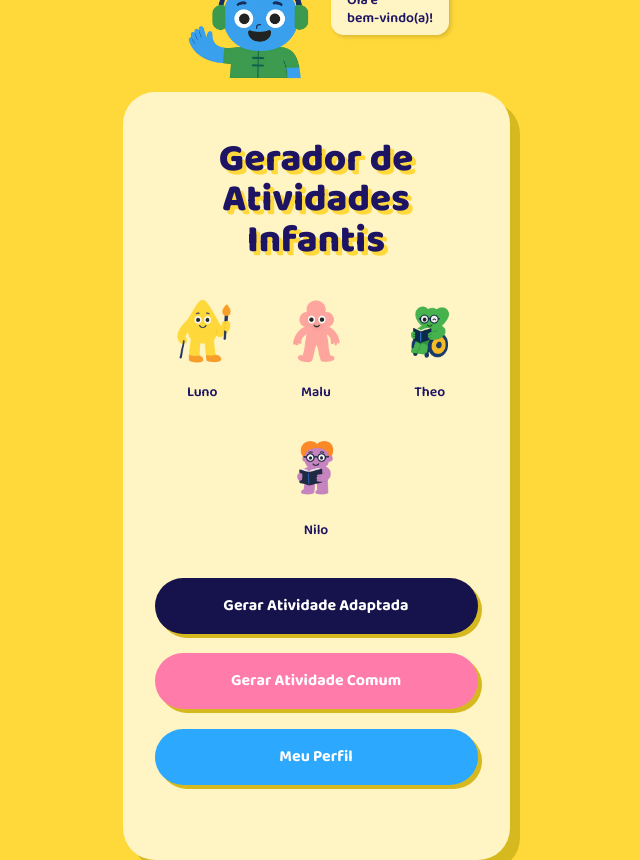
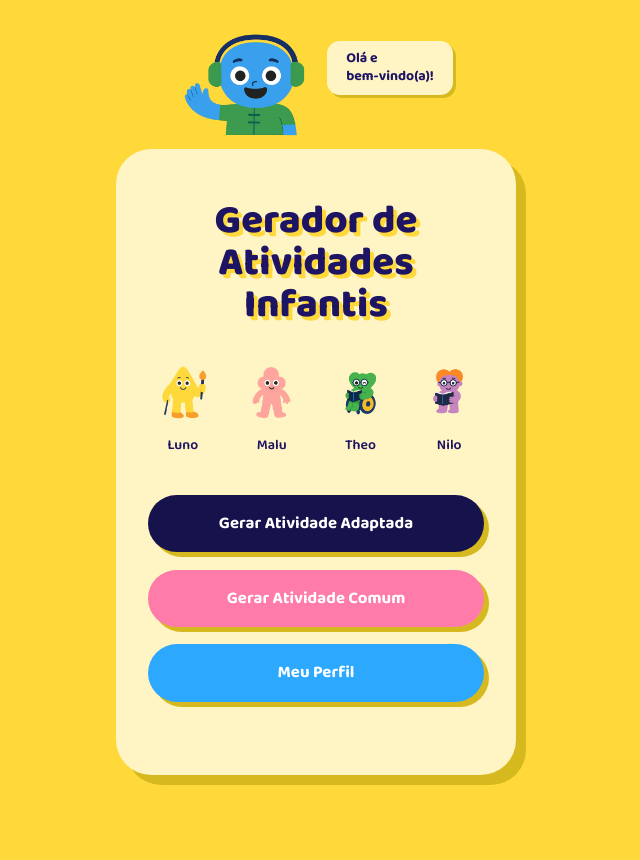
Before and after one commit to letiricetti2-alt/gerador-de-atividades-infantis, a Next.js app: page / in a window 1280 px wide. Shown: the whole page, without its empty margins (324-964 px from the left). After the commit the page ends 800 px from the top, so only its background shows below. Built offline with nearby package versions, Linux system fonts and the light colour scheme.

Commit message:
Update globals.css

```diff
--- a/app/globals.css
+++ b/app/globals.css
@@ -2,8 +2,7 @@
 @tailwind components;
 @tailwind utilities;
 
-html,
-body {
+html, body {
   margin: 0;
   padding: 0;
   background-color: #FFD83A;
@@ -11,39 +10,69 @@ body {
   font-family: var(--font-baloo), sans-serif;
 }
 
+/* Container centralizado */
+main {
+  display: flex;
+  flex-direction: column;
+  align-items: center;
+  padding-top: 2rem;
+  min-height: 100vh;
+}
+
+/* Balão e personagem Tina */
+.header-container {
+  display: flex;
+  align-items: flex-start;
+  justify-content: center;
+  margin-bottom: -2rem;
+}
+
+.tina {
+  width: 130px;
+  height: auto;
+  z-index: 10;
+  margin-right: -15px;
+}
+
+.speech-bubble {
+  background-color: #FFF4C4;
+  border-radius: 0.8rem;
+  padding: 0.6rem 1.2rem;
+  font-weight: 700;
+  font-size: 0.95rem;
+  box-shadow: 3px 3px 0 #D6B91E;
+}
+
 /* Cartão principal */
 .main-card {
   background-color: #FFF4C4;
-  border-radius: 2rem;
+  border-radius: 2.2rem;
   box-shadow: 10px 10px 0 #D6B91E;
-  padding: 3rem 2rem 3.5rem;
-  width: 90%;
-  max-width: 430px;
+  padding: 3.2rem 2rem 3.5rem;
+  width: 400px;
   text-align: center;
-  margin: 0 auto;
 }
 
 /* Título */
 .main-title {
   font-weight: 800;
+  font-size: 2.5rem;
   line-height: 1.05;
-  font-size: 2.4rem;
-  color: #1E1464;
+  margin-bottom: 2.2rem;
   text-shadow: 4px 4px 0 #FFD83A;
-  margin-bottom: 2rem;
 }
 
 /* Personagens */
 .characters {
-  display: flex;
-  justify-content: center;
-  flex-wrap: wrap;
-  gap: 1.8rem;
-  margin-bottom: 2.4rem;
+  display: grid;
+  grid-template-columns: repeat(4, 1fr);
+  justify-items: center;
+  gap: 1.2rem;
+  margin-bottom: 2.5rem;
 }
 
 .character img {
-  width: 85px;
+  width: 75px;
   height: auto;
 }
 
@@ -54,9 +83,9 @@ button {
   border-radius: 2.5rem;
   font-weight: 700;
   padding: 1rem;
-  font-size: 1rem;
-  margin-bottom: 1.2rem;
-  box-shadow: 4px 4px 0 #D6B91E;
+  font-size: 1.05rem;
+  margin-bottom: 1.1rem;
+  box-shadow: 5px 5px 0 #D6B91E;
   transition: transform 0.1s;
 }
 
@@ -66,24 +95,15 @@ button:active {
 
 .btn-adaptada {
   background-color: #16124C;
-  color: #fff;
+  color: white;
 }
 
 .btn-comum {
   background-color: #FF7BA9;
-  color: #fff;
+  color: white;
 }
 
 .btn-perfil {
   background-color: #2CA8FF;
-  color: #fff;
+  color: white;
 }
-
-/* Balão de fala */
-.speech-bubble {
-  background-color: #FFF4C4;
-  border-radius: 0.8rem;
-  padding: 0.5rem 1rem;
-  font-weight: 600;
-  box-shadow: 2px 2px 4px rgba(0, 0, 0, 0.15);
-}
```
